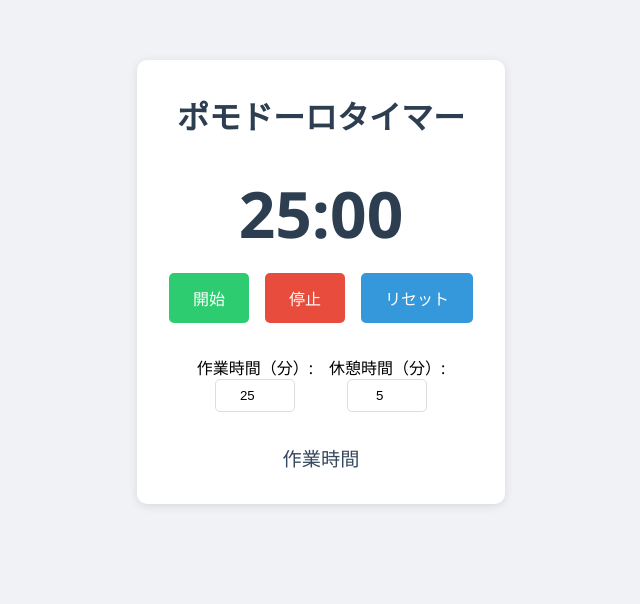
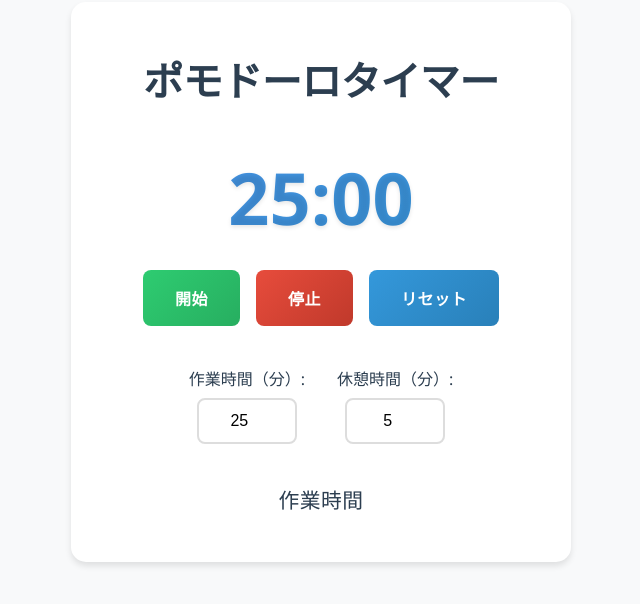
Before and after one commit to NORIKO-OZ/pomodoro-timer, a website: page Desktop/開発/ポモドーロタイマー/index.html in a window 1280 px wide. Shown: the part 118-722 px from the top of the page, without its empty margins (319-959 px from the left). Drawn offline with Linux system fonts and the light colour scheme.

Commit message:
Update modern design

```diff
--- a/Desktop/開発/ポモドーロタイマー/style.css
+++ b/Desktop/開発/ポモドーロタイマー/style.css
@@ -1,3 +1,14 @@
+/* モダンなタイマーデザイン */
+:root {
+    --primary-color: #4a90e2;
+    --secondary-color: #2ecc71;
+    --error-color: #e74c3c;
+    --background-color: #f8f9fa;
+    --text-color: #2c3e50;
+    --card-bg: #ffffff;
+    --shadow: 0 4px 6px rgba(0, 0, 0, 0.1);
+}
+
 * {
     margin: 0;
     padding: 0;
@@ -6,7 +17,7 @@
 
 body {
     font-family: 'Segoe UI', Tahoma, Geneva, Verdana, sans-serif;
-    background-color: #f0f2f5;
+    background-color: var(--background-color);
     display: flex;
     justify-content: center;
     align-items: center;
@@ -15,85 +26,154 @@ body {
 
 .container {
     text-align: center;
-    background-color: white;
-    padding: 2rem;
-    border-radius: 10px;
-    box-shadow: 0 2px 10px rgba(0, 0, 0, 0.1);
+    background-color: var(--card-bg);
+    padding: 3rem 2rem;
+    border-radius: 15px;
+    box-shadow: var(--shadow);
+    width: 100%;
+    max-width: 500px;
+    position: relative;
 }
 
 h1 {
-    color: #2c3e50;
-    margin-bottom: 2rem;
+    color: var(--text-color);
+    margin-bottom: 2.5rem;
+    font-size: 2.5rem;
+    letter-spacing: -0.5px;
 }
 
 .timer-container {
     margin-bottom: 2rem;
+    position: relative;
 }
 
 #timer-display {
-    font-size: 4rem;
+    font-size: 4.5rem;
     font-weight: bold;
-    margin-bottom: 1rem;
-    color: #2c3e50;
+    margin-bottom: 1.5rem;
+    color: var(--text-color);
+    background: linear-gradient(135deg, #4a90e2, #3498db);
+    -webkit-background-clip: text;
+    -webkit-text-fill-color: transparent;
+    text-shadow: 0 2px 4px rgba(0, 0, 0, 0.1);
 }
 
 .controls {
     display: flex;
     gap: 1rem;
     justify-content: center;
-    margin-bottom: 2rem;
+    margin-bottom: 2.5rem;
 }
 
 button {
-    padding: 0.8rem 1.5rem;
+    padding: 1rem 2rem;
     font-size: 1rem;
     border: none;
-    border-radius: 5px;
+    border-radius: 8px;
     cursor: pointer;
-    transition: background-color 0.3s;
+    transition: all 0.3s ease;
+    font-weight: 600;
+    letter-spacing: 0.5px;
+}
+
+button:hover {
+    transform: translateY(-2px);
+    box-shadow: 0 5px 15px rgba(0, 0, 0, 0.1);
+}
+
+button:active {
+    transform: translateY(0);
 }
 
 #start-btn {
-    background-color: #2ecc71;
+    background: linear-gradient(135deg, #2ecc71, #27ae60);
     color: white;
 }
 
 #stop-btn {
-    background-color: #e74c3c;
+    background: linear-gradient(135deg, #e74c3c, #c0392b);
     color: white;
 }
 
 #reset-btn {
-    background-color: #3498db;
+    background: linear-gradient(135deg, #3498db, #2980b9);
     color: white;
-}
-
-button:hover {
-    opacity: 0.9;
 }
 
 .settings {
     display: flex;
-    gap: 1rem;
+    gap: 2rem;
     justify-content: center;
-    margin-bottom: 2rem;
+    margin-bottom: 2.5rem;
+    flex-wrap: wrap;
 }
 
 .setting-item {
     display: flex;
     flex-direction: column;
     align-items: center;
+    gap: 0.5rem;
+}
+
+.setting-item label {
+    color: var(--text-color);
+    font-size: 1rem;
+    font-weight: 500;
 }
 
 input[type="number"] {
-    width: 80px;
-    padding: 0.5rem;
-    border: 1px solid #ddd;
-    border-radius: 5px;
+    width: 100px;
+    padding: 0.75rem;
+    border: 2px solid #ddd;
+    border-radius: 8px;
     text-align: center;
+    font-size: 1rem;
+    transition: all 0.3s ease;
+}
+
+input[type="number"]:focus {
+    outline: none;
+    border-color: var(--primary-color);
+    box-shadow: 0 0 0 3px rgba(74, 144, 226, 0.2);
 }
 
 .status {
-    font-size: 1.2rem;
-    color: #34495e;
+    font-size: 1.3rem;
+    color: var(--text-color);
+    font-weight: 500;
+    letter-spacing: 0.5px;
 }
+
+/* アニメーション */
+@keyframes pulse {
+    0% { transform: scale(1); }
+    50% { transform: scale(1.05); }
+    100% { transform: scale(1); }
+}
+
+button:active {
+    animation: pulse 0.3s ease-in-out;
+}
+
+/* レスポンシブデザイン */
+@media (max-width: 480px) {
+    .container {
+        padding: 2rem 1rem;
+    }
+
+    h1 {
+        font-size: 2rem;
+    }
+
+    #timer-display {
+        font-size: 3.5rem;
+    }
+
+    button {
+        padding: 0.8rem 1.5rem;
+    }
+
+    .settings {
+        gap: 1rem;
+    }
+}
```
